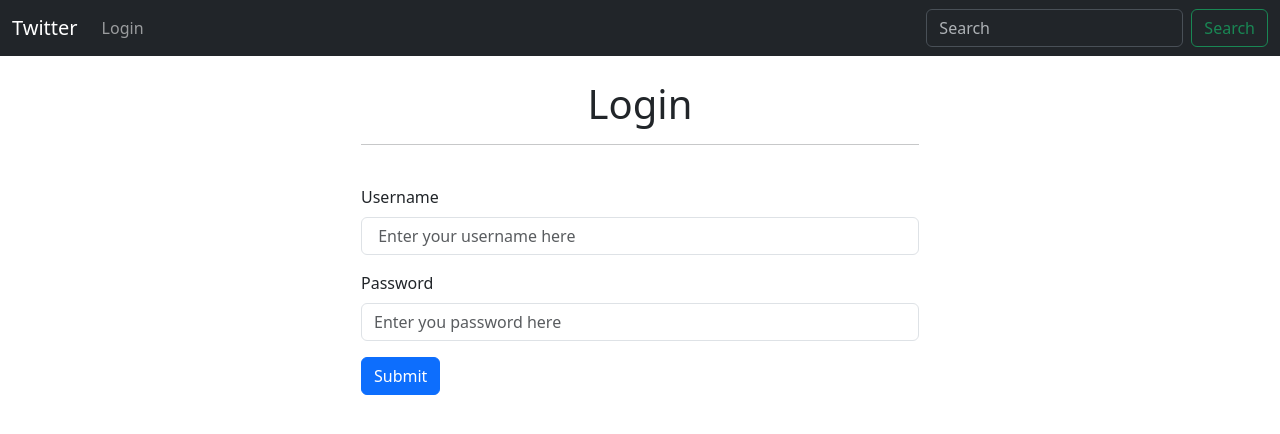
After one commit to Mikias-Miessa/Twitter-clone-django, a Django app: page /login/ in a window 1280 px wide. The commit adds this page. Shown: the top 434 px of the page. Run offline with Django 3.2, Linux system fonts and the light colour scheme; some libraries are stand-ins or nearby versions.

Commit message:
users can login and logout

```diff
--- /dev/null
+++ b/Twitter/templates/login.html
@@ -0,0 +1,28 @@
+{% extends 'base.html' %}
+
+{% block content %}
+<div class="col-md-6 offset-md-3">
+    {% if user.is_authenticated %}
+    <h1>You are already logged in!</h1>
+    {% else %}
+    <h1 class="text-center">Login</h1>
+
+    <hr>
+    <br>
+    <form method="POST" action="{% url 'login' %}">
+        {% csrf_token %}
+        <div class="mb-3">
+            <label class="form-label">Username</label>
+            <input type="text" class="form-control" name="username" placeholder=" Enter your username here">
+        </div>
+        <div class="mb-3">
+            <label class="form-label">Password</label>
+            <input type="password" class="form-control" name="password" placeholder="Enter you password here">
+        </div>
+
+        <button type="submit" class="btn btn-primary">Submit</button>
+    </form>
+    {% endif %}
+</div>
+
+{% endblock %}
--- a/Twitter/templates/navbar.html
+++ b/Twitter/templates/navbar.html
@@ -15,6 +15,13 @@
                 <li class="nav-item">
                     <a class="nav-link" href="{% url 'profile' request.user.id %}">Your Profile</a>
                 </li>
+                <li class="nav-item">
+                    <a class="nav-link" href="{% url 'logout' %}">Logout</a>
+                </li>
+                {% else %}
+                <li class="nav-item">
+                    <a class="nav-link" href="{% url 'login' %}">Login</a>
+                </li>
                 {% endif %}
 
             </ul>
--- a/Twitter/urls.py
+++ b/Twitter/urls.py
@@ -5,4 +5,6 @@ urlpatterns = [
     path('', views.home, name="home"),
     path('profile_list/',views.profile_list, name="profile_list"),
     path('profile/<int:pk>', views.profile, name = "profile"),
+    path('login/',views.login_user, name= "login"),
+    path('logout',views.logout_user, name="logout"),
 ]
--- a/Twitter/views.py
+++ b/Twitter/views.py
@@ -2,6 +2,7 @@ from django.shortcuts import render, redirect
 from .models import Profile, Tweets
 from django.contrib import messages
 from .forms import TweetForm
+from django.contrib.auth import authenticate, login, logout
 
 def home(request):
     if request.user.is_authenticated:
@@ -44,3 +45,24 @@ def profile(request, pk):
     else:
         messages.success(request,('You must be logged in first'))
         return redirect('home')
+
+
+def login_user(request):
+    if request.method== 'POST':
+        username = request.POST['username']
+        password = request.POST['password']
+        user= authenticate(request, username= username, password= password)
+        if user is not None:
+            login(request, user)
+            messages.success(request,('Login successful!'))
+            return redirect('home')
+        else:
+            messages.success(request,('Try again please'))
+            return redirect('login')
+    else:
+        return render(request, 'login.html', {})
+
+def logout_user(request):
+    logout(request)
+    messages.success(request,('You have logged out!'))
+    return redirect('home')
```
Also changed, not shown: db.sqlite3.
